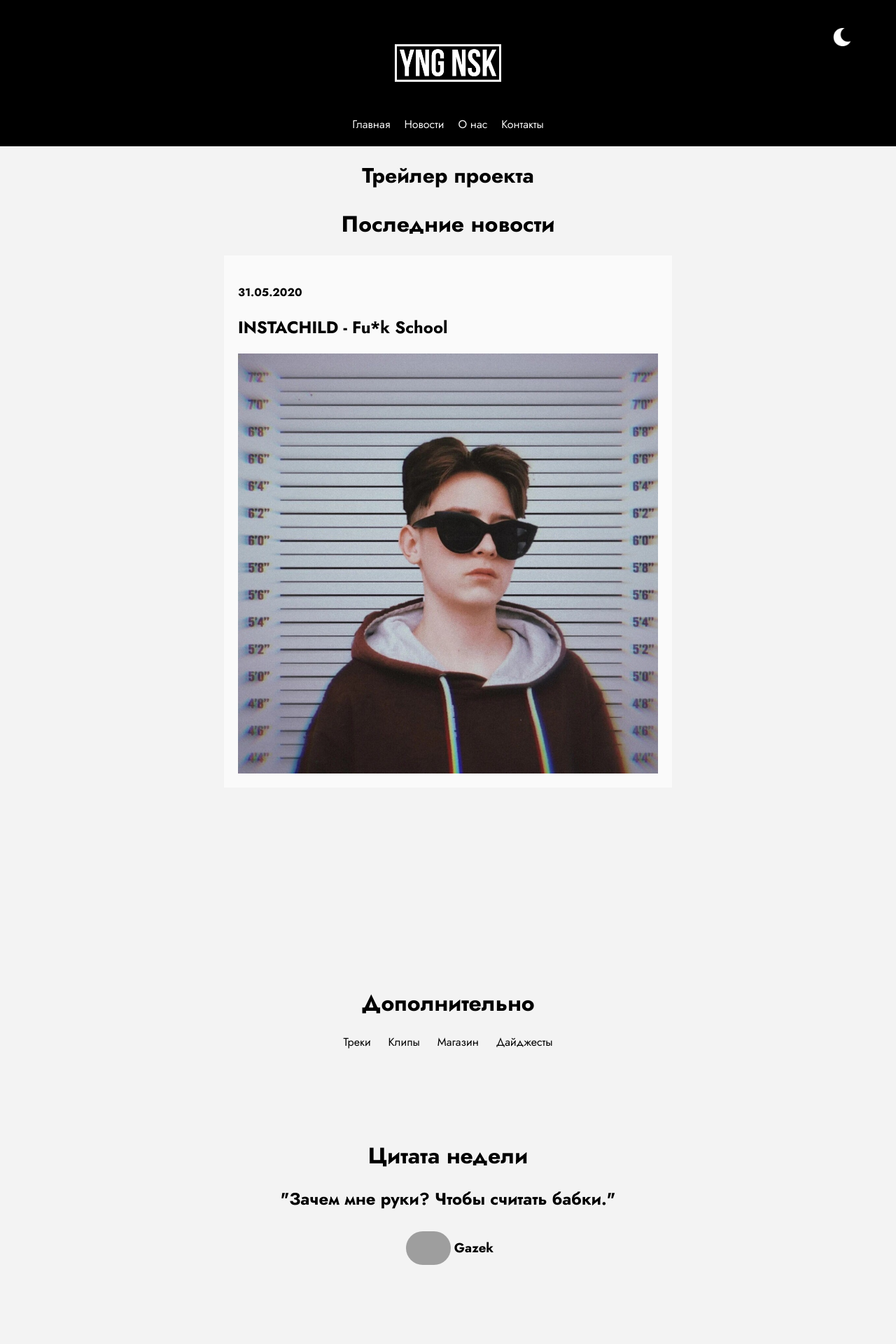
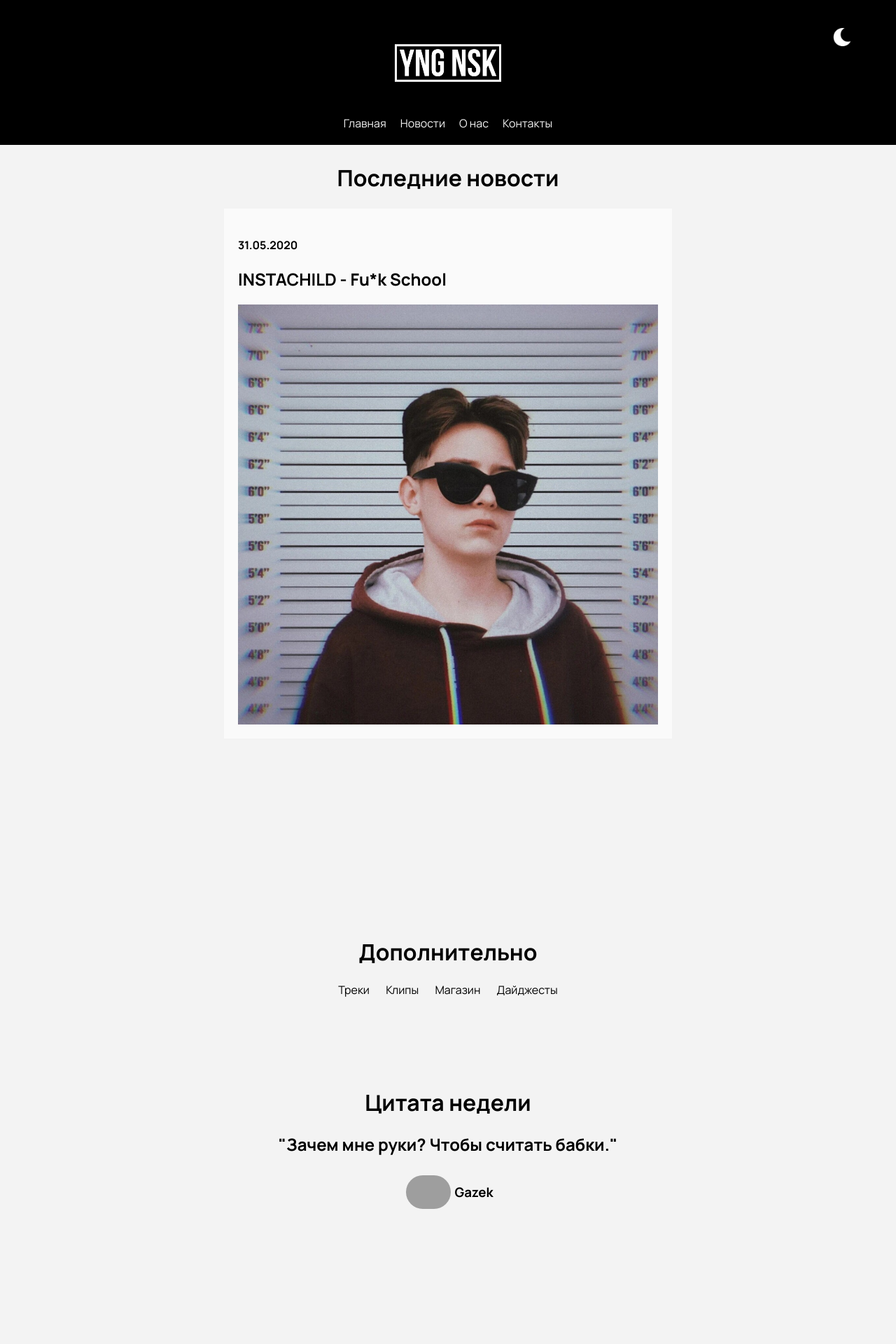
Before and after one commit to DeathkV20/youngnsk, a PHP site: page / in a window 1280 px wide. Shown: the top 1920 px of the page at 70% size. Run offline with PHP 8.4, Linux system fonts and the light colour scheme; some libraries are stand-ins or nearby versions; grey boxes are pictures that could not be loaded.

Commit message:
redesign

```diff
--- a/assets/css/style.css
+++ b/assets/css/style.css
@@ -1,9 +1,11 @@
 @import url('https://fonts.googleapis.com/css?family=Jost:100,100i,200,200i,300,300i,400,400i,500,500i,600,600i,700,700i,800,800i,900,900i&display=swap&subset=cyrillic,latin-ext');
+@import url('https://fonts.googleapis.com/css2?family=Manrope:wght@200;300;400;500;600;700;800&display=swap');
 
 body,html {
     padding: 0;
     margin: 0;
-    font-family: 'Jost', sans-serif;
+    /*(font-family: 'Jost', sans-serif;*/
+    font-family: 'Manrope', sans-serif;
     transition:.5s;
     scroll-behavior: smooth;
 }
@@ -79,6 +81,22 @@ header {
     right: 5%;
 }
 
+.dop_block_one a {
+    transition: .5s;
+}
+
+.articles a:hover, .dop_block_one a:hover {
+    box-shadow: 0px 1px 0 0 black;
+}
+
+.dark .articles a:hover, .dark .dop_block_one a:hover {
+    box-shadow: 0px 1px 0 0 rgb(255, 255, 255);
+}
+
+span {
+    display: none;
+}
+
 .moon2 {
     filter: invert(100);
     display: none;
@@ -86,6 +104,10 @@ header {
     position: absolute;
     top: 5%;
     right: 5%;
+}
+
+.dop_block_one {
+    margin: 10px;
 }
 
 .dark {
@@ -184,6 +206,14 @@ header {
     transition: .5s;
 }
 
+.small_width_a:hover {
+    box-shadow: 0px 1px 0 0 black;
+}
+
+.dark .small_width_a:hover {
+    box-shadow: 0px 1px 0 0 white;
+}
+
 a:active, a:focus { outline: none; }
 
 input, textarea {outline:none;}
@@ -232,7 +262,7 @@ textarea {resize:horizontal;}
     text-align: center;
     display: flex;
     justify-content: center;
-    margin: 20px;
+    margin: 25px;
     font-size:30px;
     color: rgb(0, 0, 0);
     text-decoration: none;
@@ -347,6 +377,13 @@ textarea {resize:horizontal;}
     font-weight: 600;
 }
 
+.nodec3 {
+    color: black;
+    text-decoration: none;
+    transition: .5s;
+    margin: 10px;
+}
+
 .dark .nodec, .dark .nodec2 {
     color: white;
 }
@@ -356,7 +393,7 @@ textarea {resize:horizontal;}
     color: black;
     text-decoration: none;
     border-radius: 15px;
-    margin: 20px;
+    margin: 25px;
     height: 250px;
     object-fit: cover;
     text-align: center;
--- a/index.html
+++ b/index.html
@@ -36,7 +36,6 @@
         <a href="#interview" class="anchor_dot"><img ondragstart="return false" src="/shapes.png" alt=""></a>
         <a href="#video" class="anchor_dot"><img ondragstart="return false" src="/shapes.png" alt=""></a>
     </div>
-    <a data-fancybox="trailer" class="trail"  href="https://youtu.be/oYxP7BuL0rY">Трейлер проекта</a>
     <div class="about">
         <h1 id="latest">Последние новости</h1>
     </div>
@@ -59,12 +58,14 @@
     </div>
     <div class="about" style="margin-bottom: 10%;">
         <h1 id="dop">Дополнительно</h1>
-        <a href="/pages/audio.html" class="menu_button" id="dark_button">Треки</a>
-        <a href="/pages/video.html" class="menu_button" id="dark_button">Клипы</a>
-        <a href="/pages/magaz.html" class="menu_button" id="dark_button">Магазин</a>
-        <a href="/pages/daidgest.html" class="menu_button" id="dark_button">Дайджесты</a>
+        <div class="dop_block_one">
+        <a href="/pages/audio.html" class="nodec3" id="dark_button">Треки</a>
+        <a href="/pages/video.html" class="nodec3" id="dark_button">Клипы</a>
+        <a href="/pages/magaz.html" class="nodec3" id="dark_button">Магазин</a>
+        <a href="/pages/daidgest.html" class="nodec3" id="dark_button">Дайджесты</a>
     </div>
-    <div class="about" style="margin-bottom: 15%;">
+    </div>
+    <div class="about" style="margin-bottom: 15%; ">
         <h1 id="citata">Цитата недели</h1>
         <h2>"Зачем мне руки? Чтобы считать бабки."</h2>
         <div class="avatar">
@@ -113,6 +114,10 @@
     <a data-fancybox="video-inter" class="video_inter" id="second_video" href="https://youtu.be/4cN5Cv1PtlU"><img class="video_inter" src="/pages/news/id2.jpg"></a>
     <a data-fancybox="video-inter" class="video_inter"  href="https://youtu.be/25scWgyFAA0"><img class="video_inter" src="/pages/news/id6.jpg"></a>
 </div>
+<a data-fancybox="trailer" class="trail"  href="https://youtu.be/oYxP7BuL0rY">Трейлер проекта</a>
+<div class="about" style="margin-top: 10%; margin-bottom: 2%;">
+    <a href="https://vk.com/topic-194947661_40594077" style="font-size:12px;" target="_blank" class="small_width_a">Нашли ошибку?</a>
+</div>
 <script src="/assets/js/theme.js"></script>
 <script type="text/javascript" src="//code.jquery.com/jquery-1.11.0.min.js"></script>
 <script type="text/javascript" src="//code.jquery.com/jquery-migrate-1.2.1.min.js"></script>
--- a/pages/contacts.html
+++ b/pages/contacts.html
@@ -27,7 +27,6 @@
     </header>
     <div class="about">
         <h1>Контакты</h1>
-        <a href="mailto:young.nsk.site@gmail.com" class="small_width_a">young.nsk.site@gmail.com</a>
     </div>
     <div class="about">
         <a href="https://vk.com/topic-194947661_40594077" target="_blank" class="small_width_a">Instagram</a>
@@ -36,7 +35,7 @@
         <a href="https://vk.com/youngneftekamsk" target="_blank" class="small_width_a">Группа ВК</a>
     </div>
     <div class="about">
-        <a href="https://vk.com/topic-194947661_40594077" target="_blank" class="small_width_a">Нашли ошибку?</a>
+        <a href="mailto:young.nsk.site@gmail.com" class="small_width_a">young.nsk.site@gmail.com</a>
     </div>
     <div class="about">
         <h1>Визитки</h1>
@@ -57,9 +56,6 @@
         </div>
     </div>
 </div>
-    <div class="about">
-        <a style="font-size: 8px;" href="https://vk.com/deathk_web" target="_blank" class="small_width_a">Сделано DEATHK WEB DESIGN</a>
-    </div>
 <script src="/assets/js/theme.js"></script>
 <script type="text/javascript" src="//code.jquery.com/jquery-1.11.0.min.js"></script>
 <script type="text/javascript" src="//code.jquery.com/jquery-migrate-1.2.1.min.js"></script>
```
